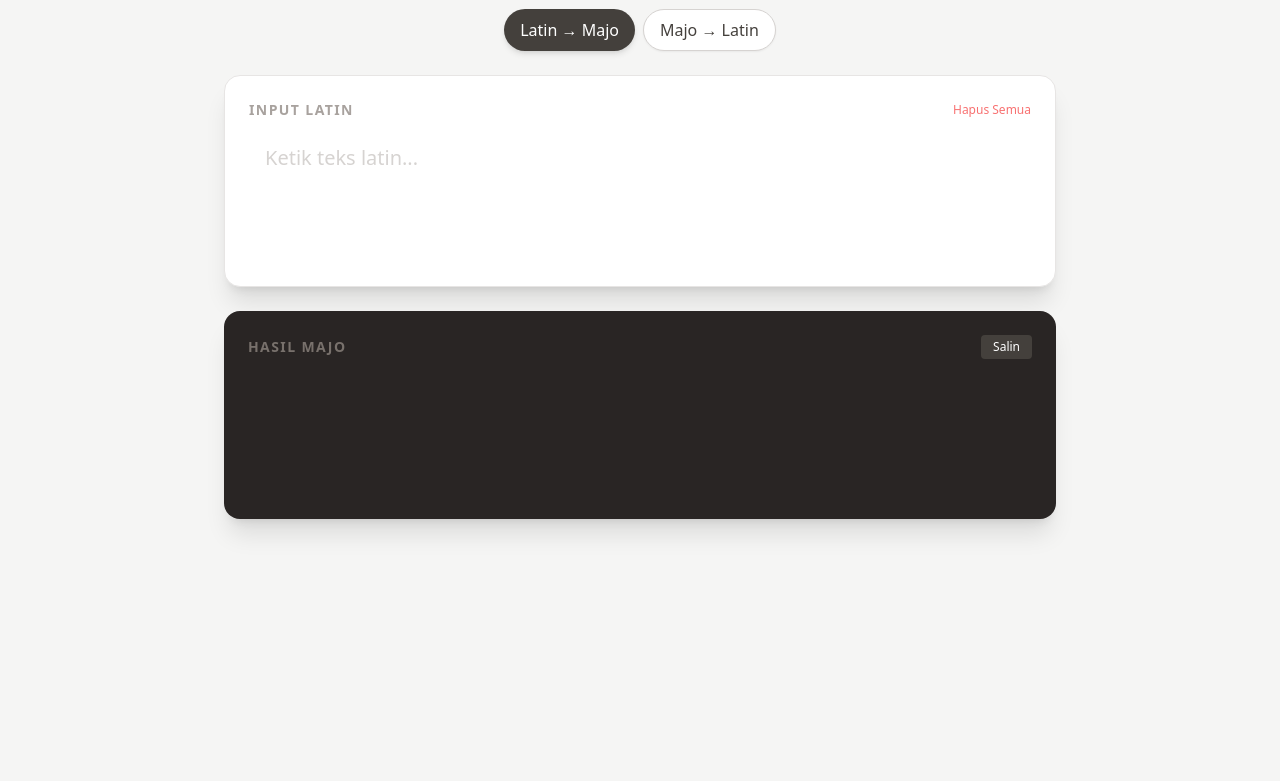
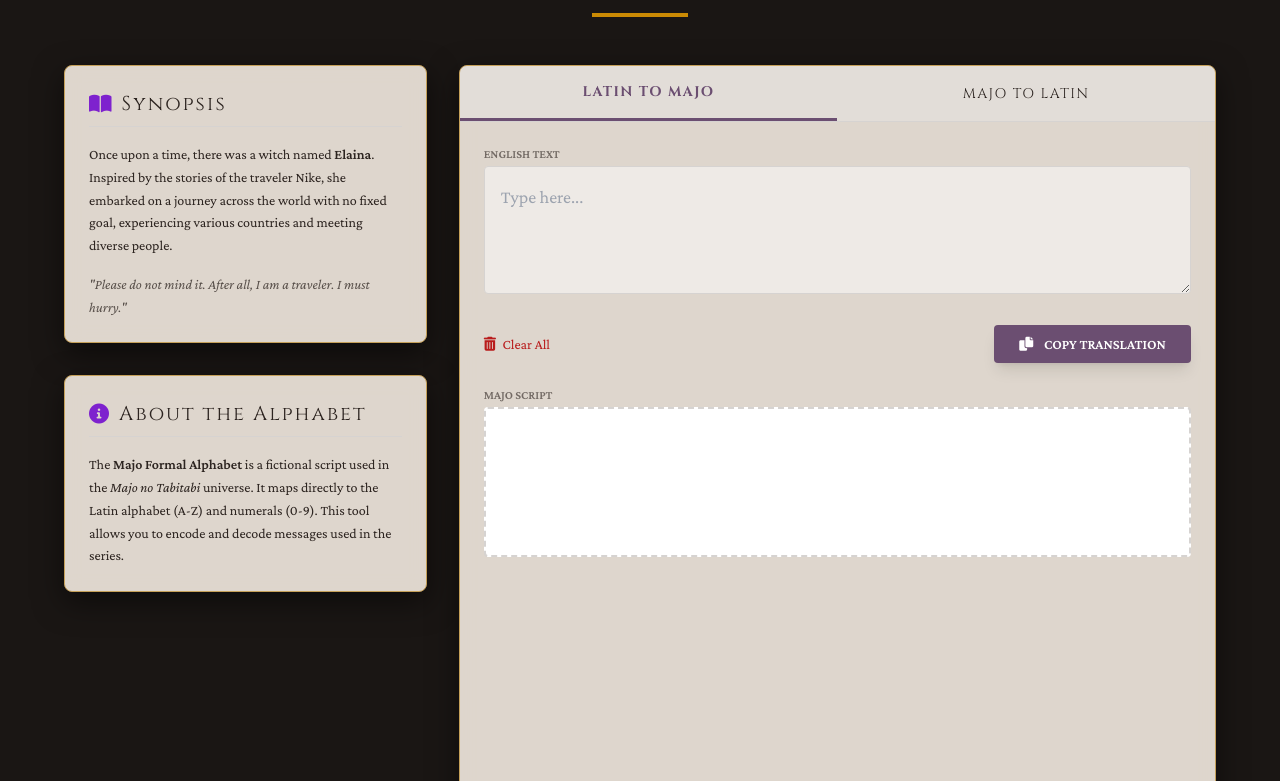
Before and after one commit to malhikam-tech/Wandering-Witch-Translator, a plain HTML site: page index.html in a window 1280 px wide. Shown: the part 127-908 px from the top of the page. Before the commit the page ends 800 px from the top, so only its background shows below. Drawn offline with nearby package versions, Linux system fonts and the light colour scheme.

Commit message:
Update index.html

```diff
--- a/index.html
+++ b/index.html
@@ -1,12 +1,14 @@
 <!DOCTYPE html>
-<html lang="id">
+<html lang="en">
 <head>
     <meta charset="UTF-8">
     <meta name="viewport" content="width=device-width, initial-scale=1.0">
-    <title>Wandering Witch Formal Alphabet Translator</title>
+    <title>Wandering Witch Translator & Archive</title>
     <script src="https://cdn.tailwindcss.com"></script>
+    <link href="https://cdnjs.cloudflare.com/ajax/libs/font-awesome/6.0.0/css/all.min.css" rel="stylesheet">
     <style>
-        /* Memuat font custom dari file yang diunggah */
+        @import url('https://fonts.googleapis.com/css2?family=Crimson+Pro:ital,wght@0,400;0,600;1,400&family=Cinzel:wght@400;700&display=swap');
+
         @font-face {
             font-family: 'WanderingWitchFormal';
             src: url('WanderingWitchFormal-Regular.otf') format('opentype');
@@ -14,175 +16,271 @@
             font-style: normal;
         }
 
+        :root {
+            --parchment: #f4ece1;
+            --ink: #2c2420;
+            --magic-purple: #6b4e71;
+            --magic-gold: #c5a059;
+        }
+
+        body {
+            background-color: #1a1614;
+            color: var(--ink);
+            font-family: 'Crimson Pro', serif;
+        }
+
         .majo-font {
-            font-family: 'WanderingWitchFormal', cursive;
+            font-family: 'WanderingWitchFormal', serif;
+            line-height: 1.2;
+        }
+
+        .glass-panel {
+            background: rgba(244, 236, 225, 0.9);
+            backdrop-filter: blur(10px);
+            border: 1px solid var(--magic-gold);
+            box-shadow: 0 10px 30px rgba(0,0,0,0.5);
+        }
+
+        .title-font {
+            font-family: 'Cinzel', serif;
+            letter-spacing: 0.1em;
+        }
+
+        .btn-magic {
+            background: var(--magic-purple);
+            color: white;
+            transition: all 0.3s ease;
+            border: 1px solid transparent;
+        }
+
+        .btn-magic:hover {
+            background: #563d5a;
+            border-color: var(--magic-gold);
+            transform: translateY(-2px);
+        }
+
+        .alphabet-card {
+            transition: transform 0.2s;
+            border: 1px solid #ddd;
+        }
+
+        .alphabet-card:hover {
+            transform: scale(1.1);
+            z-index: 10;
+            background: white;
+            border-color: var(--magic-gold);
+        }
+
+        .custom-scrollbar::-webkit-scrollbar {
+            width: 6px;
+        }
+        .custom-scrollbar::-webkit-scrollbar-track {
+            background: rgba(0,0,0,0.1);
+        }
+        .custom-scrollbar::-webkit-scrollbar-thumb {
+            background: var(--magic-gold);
+            border-radius: 10px;
         }
 
         .keyboard-key {
-            transition: all 0.1s ease;
-            user-select: none;
+            font-family: 'Cinzel', serif;
+            transition: all 0.1s;
+        }
+        .keyboard-key:active {
+            transform: translateY(2px);
+            filter: brightness(0.8);
         }
 
-        .keyboard-key:active {
-            transform: scale(0.9);
-            background-color: #4b5563;
-        }
-
-        /* Custom Scrollbar */
-        ::-webkit-scrollbar {
-            width: 8px;
-        }
-        ::-webkit-scrollbar-track {
-            background: #f1f1f1;
-        }
-        ::-webkit-scrollbar-thumb {
-            background: #888;
-            border-radius: 4px;
-        }
-        ::-webkit-scrollbar-thumb:hover {
-            background: #555;
+        .mode-active {
+            border-bottom: 3px solid var(--magic-purple);
+            color: var(--magic-purple);
+            font-weight: 700;
         }
     </style>
 </head>
-<body class="bg-stone-100 min-h-screen font-sans text-stone-800">
+<body class="p-4 md:p-8 custom-scrollbar">
 
-    <div class="max-w-4xl mx-auto p-4 sm:p-8">
-        <header class="text-center mb-8">
-            <h1 class="text-3xl sm:text-4xl font-bold text-stone-700 mb-2">Wandering Witch Translator</h1>
-            <p class="text-stone-500 italic">Majo Alphabet - Latin Translator</p>
-        </header>
+    <!-- Header Section -->
+    <header class="max-w-6xl mx-auto text-center mb-12 text-white">
+        <h1 class="title-font text-4xl md:text-6xl mb-2 text-yellow-500">WANDERING WITCH</h1>
+        <p class="italic opacity-80">Formal Alphabet Translator & Archive</p>
+        <div class="h-1 w-24 bg-yellow-600 mx-auto mt-4"></div>
+    </header>
 
-        <!-- Mode Selector -->
-        <div class="flex justify-center mb-6 space-x-2">
-            <button id="mode-latin-to-majo" onclick="setMode('L2M')" class="px-4 py-2 rounded-full bg-stone-700 text-white shadow-md transition-all">Latin → Majo</button>
-            <button id="mode-majo-to-latin" onclick="setMode('M2L')" class="px-4 py-2 rounded-full bg-white text-stone-700 border border-stone-300 shadow-sm transition-all">Majo → Latin</button>
+    <main class="max-w-6xl mx-auto grid grid-cols-1 lg:grid-cols-12 gap-8">
+
+        <!-- Left: Synopsis & Info -->
+        <div class="lg:col-span-4 space-y-8">
+            <section class="glass-panel p-6 rounded-lg">
+                <h2 class="title-font text-xl mb-4 flex items-center border-b border-stone-300 pb-2">
+                    <i class="fas fa-book-open mr-2 text-purple-700"></i> Synopsis
+                </h2>
+                <p class="text-sm leading-relaxed mb-4">
+                    Once upon a time, there was a witch named <strong>Elaina</strong>. Inspired by the stories of the traveler Nike, she embarked on a journey across the world with no fixed goal, experiencing various countries and meeting diverse people.
+                </p>
+                <p class="text-sm leading-relaxed italic opacity-75">
+                    "Please do not mind it. After all, I am a traveler. I must hurry."
+                </p>
+            </section>
+
+            <section class="glass-panel p-6 rounded-lg">
+                <h2 class="title-font text-xl mb-4 flex items-center border-b border-stone-300 pb-2">
+                    <i class="fas fa-info-circle mr-2 text-purple-700"></i> About the Alphabet
+                </h2>
+                <p class="text-sm leading-relaxed">
+                    The <strong>Majo Formal Alphabet</strong> is a fictional script used in the <i>Majo no Tabitabi</i> universe. It maps directly to the Latin alphabet (A-Z) and numerals (0-9). This tool allows you to encode and decode messages used in the series.
+                </p>
+            </section>
         </div>
 
-        <!-- Translation Area -->
-        <div class="grid grid-cols-1 gap-6">
+        <!-- Middle/Right: Translator -->
+        <div class="lg:col-span-8 space-y-6">
 
-            <!-- Input Card -->
-            <div class="bg-white rounded-2xl shadow-xl p-6 border border-stone-200">
-                <div class="flex justify-between items-center mb-2">
-                    <span id="input-label" class="text-sm font-semibold text-stone-400 uppercase tracking-widest">Input Latin</span>
-                    <button onclick="clearAll()" class="text-xs text-red-400 hover:text-red-600 transition-colors">Hapus Semua</button>
+            <!-- Translator UI -->
+            <div class="glass-panel rounded-lg overflow-hidden flex flex-col h-full">
+                <!-- Tabs -->
+                <div class="flex bg-stone-200/50 border-b border-stone-300">
+                    <button onclick="setMode('L2M')" id="tabL2M" class="flex-1 py-4 title-font text-sm mode-active">LATIN TO MAJO</button>
+                    <button onclick="setMode('M2L')" id="tabM2L" class="flex-1 py-4 title-font text-sm">MAJO TO LATIN</button>
                 </div>
-                <textarea id="input-text"
-                          class="w-full h-32 p-4 text-xl border-none focus:ring-0 resize-none placeholder-stone-300 transition-all"
-                          placeholder="Ketik di sini..."></textarea>
+
+                <div class="p-6 space-y-4">
+                    <!-- Input Area -->
+                    <div>
+                        <label class="block text-xs font-bold uppercase opacity-60 mb-1" id="labelInput">English Text</label>
+                        <textarea id="inputArea" class="w-full h-32 p-4 bg-white/50 border border-stone-300 rounded focus:ring-2 focus:ring-purple-400 outline-none text-lg" placeholder="Type here..."></textarea>
+                    </div>
+
+                    <!-- Virtual Keyboard (Visible only in M2L) -->
+                    <div id="virtualKeyboard" class="hidden animate-fade-in">
+                        <div class="flex flex-wrap gap-1 justify-center bg-stone-800/10 p-4 rounded-lg">
+                            <!-- JS will populate keys -->
+                        </div>
+                    </div>
+
+                    <!-- Action Buttons -->
+                    <div class="flex justify-between items-center py-2">
+                        <button onclick="clearAll()" class="text-sm text-red-700 hover:underline"><i class="fas fa-trash-alt mr-1"></i> Clear All</button>
+                        <button onclick="copyOutput()" class="btn-magic px-6 py-2 rounded shadow-lg text-sm font-bold">
+                            <i class="fas fa-copy mr-2"></i> COPY TRANSLATION
+                        </button>
+                    </div>
+
+                    <!-- Output Area -->
+                    <div class="mt-4">
+                        <label class="block text-xs font-bold uppercase opacity-60 mb-1" id="labelOutput">Majo Script</label>
+                        <div id="outputArea" class="w-full min-h-[150px] p-6 bg-white border-2 border-dashed border-stone-300 rounded text-4xl majo-font break-all whitespace-pre-wrap"></div>
+                    </div>
+                </div>
             </div>
 
-            <!-- Output Card -->
-            <div class="bg-stone-800 rounded-2xl shadow-xl p-6 text-white">
-                <div class="flex justify-between items-center mb-2">
-                    <span id="output-label" class="text-sm font-semibold text-stone-500 uppercase tracking-widest">Hasil Majo</span>
-                    <button onclick="copyOutput()" class="text-xs bg-stone-700 hover:bg-stone-600 px-3 py-1 rounded transition-colors">Salin</button>
+            <!-- Alphabet Reference Table -->
+            <div class="glass-panel p-6 rounded-lg">
+                <h2 class="title-font text-xl mb-4 border-b border-stone-300 pb-2">Alphabet Reference</h2>
+                <div class="grid grid-cols-6 sm:grid-cols-9 gap-2" id="alphabetGrid">
+                    <!-- JS will populate table -->
                 </div>
-                <div id="output-text" class="w-full min-h-[128px] p-4 text-3xl break-words whitespace-pre-wrap"></div>
             </div>
+
         </div>
+    </main>
 
-        <!-- Majo Virtual Keyboard (Hanya muncul di mode Majo -> Latin) -->
-        <div id="majo-keyboard" class="mt-8 bg-stone-200 p-4 rounded-3xl shadow-inner hidden">
-            <p class="text-center text-xs text-stone-500 mb-4 font-bold uppercase tracking-tighter">Majo Virtual Keyboard</p>
-            <div class="grid grid-cols-10 gap-2 max-w-2xl mx-auto">
-                <!-- Baris 1: Angka -->
-                <script>
-                    const keys = "1234567890QWERTYUIOPASDFGHJKLZXCVBNM".split("");
-                    keys.forEach(key => {
-                        document.write(`
-                            <button onclick="pressKey('${key}')" class="keyboard-key majo-font bg-white rounded-lg p-2 sm:p-3 text-xl sm:text-2xl shadow-sm hover:shadow-md border-b-4 border-stone-300">
-                                ${key}
-                                <span class="block text-[8px] text-stone-400 font-sans mt-1">${key}</span>
-                            </button>
-                        `);
-                    });
-                </script>
-                <!-- Tombol Spesial -->
-                <button onclick="pressKey(' ')" class="col-span-6 bg-white rounded-lg p-3 text-sm font-bold shadow-sm border-b-4 border-stone-300 uppercase">Spasi</button>
-                <button onclick="pressBackspace()" class="col-span-4 bg-stone-400 text-white rounded-lg p-3 text-sm font-bold shadow-sm border-b-4 border-stone-500 uppercase">Hapus</button>
-            </div>
-        </div>
-
-        <!-- Notification Toast -->
-        <div id="toast" class="fixed bottom-8 left-1/2 transform -translate-x-1/2 bg-stone-900 text-white px-6 py-3 rounded-full opacity-0 pointer-events-none transition-opacity duration-300 shadow-2xl">
-            Teks disalin!
-        </div>
+    <!-- Toast Notification -->
+    <div id="toast" class="fixed bottom-8 left-1/2 -translate-x-1/2 bg-stone-900 text-white px-6 py-3 rounded-full opacity-0 transition-opacity pointer-events-none z-50 shadow-2xl border border-yellow-500">
+        Copied to clipboard!
     </div>
 
+    <footer class="mt-12 text-center text-stone-500 text-sm pb-8">
+        <p>&copy; 2026 Majo no Tabitabi Fan Project. Font created by Calligraphr.</p>
+    </footer>
+
     <script>
-        const inputArea = document.getElementById('input-text');
-        const outputArea = document.getElementById('output-text');
-        const keyboard = document.getElementById('majo-keyboard');
-        const inputLabel = document.getElementById('input-label');
-        const outputLabel = document.getElementById('output-label');
+        const inputArea = document.getElementById('inputArea');
+        const outputArea = document.getElementById('outputArea');
+        const virtualKeyboard = document.getElementById('virtualKeyboard');
+        const keyboardContainer = virtualKeyboard.querySelector('div');
+        const alphabetGrid = document.getElementById('alphabetGrid');
 
-        const btnL2M = document.getElementById('mode-latin-to-majo');
-        const btnM2L = document.getElementById('mode-majo-to-latin');
+        let currentMode = 'L2M'; // L2M or M2L
+        const chars = "1234567890QWERTYUIOPASDFGHJKLZXCVBNM".split('');
 
-        let currentMode = 'L2M'; // L2M atau M2L
+        // Initialize App
+        function init() {
+            // Populate Alphabet Reference
+            const fullChars = "ABCDEFGHIJKLMNOPQRSTUVWXYZ0123456789".split('');
+            fullChars.forEach(char => {
+                const card = document.createElement('div');
+                card.className = 'alphabet-card bg-stone-50 p-2 text-center rounded flex flex-col items-center';
+                card.innerHTML = `
+                    <span class="text-[8px] font-bold text-stone-400 mb-1">${char}</span>
+                    <span class="majo-font text-2xl">${char}</span>
+                `;
+                alphabetGrid.appendChild(card);
+            });
+
+            // Populate Virtual Keyboard
+            chars.forEach(char => {
+                const btn = document.createElement('button');
+                btn.className = 'keyboard-key bg-white w-10 h-12 flex flex-col items-center justify-center rounded border border-stone-400 shadow-sm hover:bg-stone-100';
+                btn.innerHTML = `
+                    <span class="majo-font text-xl">${char}</span>
+                    <span class="text-[8px] text-stone-400 font-bold">${char}</span>
+                `;
+                btn.onclick = () => {
+                    inputArea.value += char;
+                    updateTranslation();
+                };
+                keyboardContainer.appendChild(btn);
+            });
+
+            // Add Backspace to Keyboard
+            const backBtn = document.createElement('button');
+            backBtn.className = 'keyboard-key bg-red-50 w-20 h-12 flex items-center justify-center rounded border border-red-200 text-red-700 font-bold text-xs';
+            backBtn.innerHTML = '<i class="fas fa-backspace"></i>';
+            backBtn.onclick = () => {
+                inputArea.value = inputArea.value.slice(0, -1);
+                updateTranslation();
+            };
+            keyboardContainer.appendChild(backBtn);
+        }
 
         function setMode(mode) {
             currentMode = mode;
-            clearAll();
+
+            // UI Updates
+            document.getElementById('tabL2M').className = `flex-1 py-4 title-font text-sm ${mode === 'L2M' ? 'mode-active' : ''}`;
+            document.getElementById('tabM2L').className = `flex-1 py-4 title-font text-sm ${mode === 'M2L' ? 'mode-active' : ''}`;
+
+            const labelInput = document.getElementById('labelInput');
+            const labelOutput = document.getElementById('labelOutput');
 
             if (mode === 'L2M') {
-                // UI Update
-                btnL2M.classList.replace('bg-white', 'bg-stone-700');
-                btnL2M.classList.replace('text-stone-700', 'text-white');
-                btnM2L.classList.replace('bg-stone-700', 'bg-white');
-                btnM2L.classList.replace('text-white', 'text-stone-700');
-
-                inputLabel.innerText = "Input Latin";
-                outputLabel.innerText = "Hasil Majo";
-
+                labelInput.innerText = "English Text";
+                labelOutput.innerText = "Majo Script";
                 inputArea.classList.remove('majo-font');
                 outputArea.classList.add('majo-font');
-
-                keyboard.classList.add('hidden');
+                virtualKeyboard.classList.add('hidden');
                 inputArea.readOnly = false;
-                inputArea.placeholder = "Ketik teks latin...";
             } else {
-                // UI Update
-                btnM2L.classList.replace('bg-white', 'bg-stone-700');
-                btnM2L.classList.replace('text-stone-700', 'text-white');
-                btnL2M.classList.replace('bg-stone-700', 'bg-white');
-                btnL2M.classList.replace('text-white', 'text-stone-700');
-
-                inputLabel.innerText = "Input Majo (Gunakan Keyboard Di Bawah)";
-                outputLabel.innerText = "Hasil Latin";
-
+                labelInput.innerText = "Majo Input (Click Keys Below)";
+                labelOutput.innerText = "Translated Text";
                 inputArea.classList.add('majo-font');
                 outputArea.classList.remove('majo-font');
+                virtualKeyboard.classList.remove('hidden');
+                inputArea.readOnly = true; // Use virtual keyboard for accuracy
+            }
 
-                keyboard.classList.remove('hidden');
-                inputArea.readOnly = true;
-                inputArea.placeholder = "Klik tombol pada keyboard Majo...";
-            }
+            clearAll();
         }
 
-        // Sinkronisasi translasi
         inputArea.addEventListener('input', () => {
             updateTranslation();
         });
 
         function updateTranslation() {
-            const text = inputArea.value;
-            outputArea.innerText = text;
-        }
-
-        function pressKey(char) {
-            if (currentMode === 'M2L') {
-                inputArea.value += char;
-                updateTranslation();
-            }
-        }
-
-        function pressBackspace() {
-            if (currentMode === 'M2L') {
-                inputArea.value = inputArea.value.slice(0, -1);
-                updateTranslation();
-            }
+            let text = inputArea.value;
+            // Always treat as uppercase for this font's mapping
+            outputArea.innerText = text.toUpperCase();
         }
 
         function clearAll() {
@@ -194,6 +292,7 @@
             const text = outputArea.innerText;
             if (!text) return;
 
+            // Use fallback for clipboard
             const tempInput = document.createElement("textarea");
             tempInput.value = text;
             document.body.appendChild(tempInput);
@@ -212,10 +311,7 @@
             }, 2000);
         }
 
-        // Inisialisasi default
-        window.onload = () => {
-            setMode('L2M');
-        };
+        window.onload = init;
     </script>
 </body>
 </html>
```
